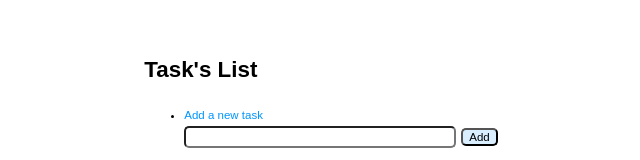
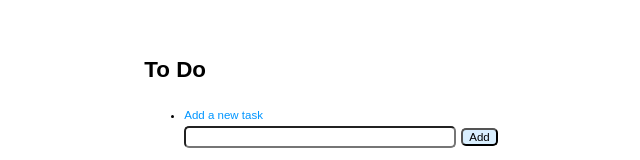
Before and after one commit to AnthonySorise/react-to-do-list, a React (Create React App) app: page / in a window 1280 px wide. Shown: the top 160 px of the page, without its empty margins (319-959 px from the left). Built offline with nearby package versions, Linux system fonts and the light colour scheme.

Commit message:
text update

```diff
--- a/src/Components/ToDoList.js
+++ b/src/Components/ToDoList.js
@@ -39,7 +39,7 @@ const ToDoList = props => {
     return (
         <div className="toDoList">
             <MessageBanner text={messageText.current}></MessageBanner>
-            <h1>Task's List</h1>
+            <h1>To Do</h1>
             <table>
                 <tbody>
                 {listItems.map((item, i) =>
```
